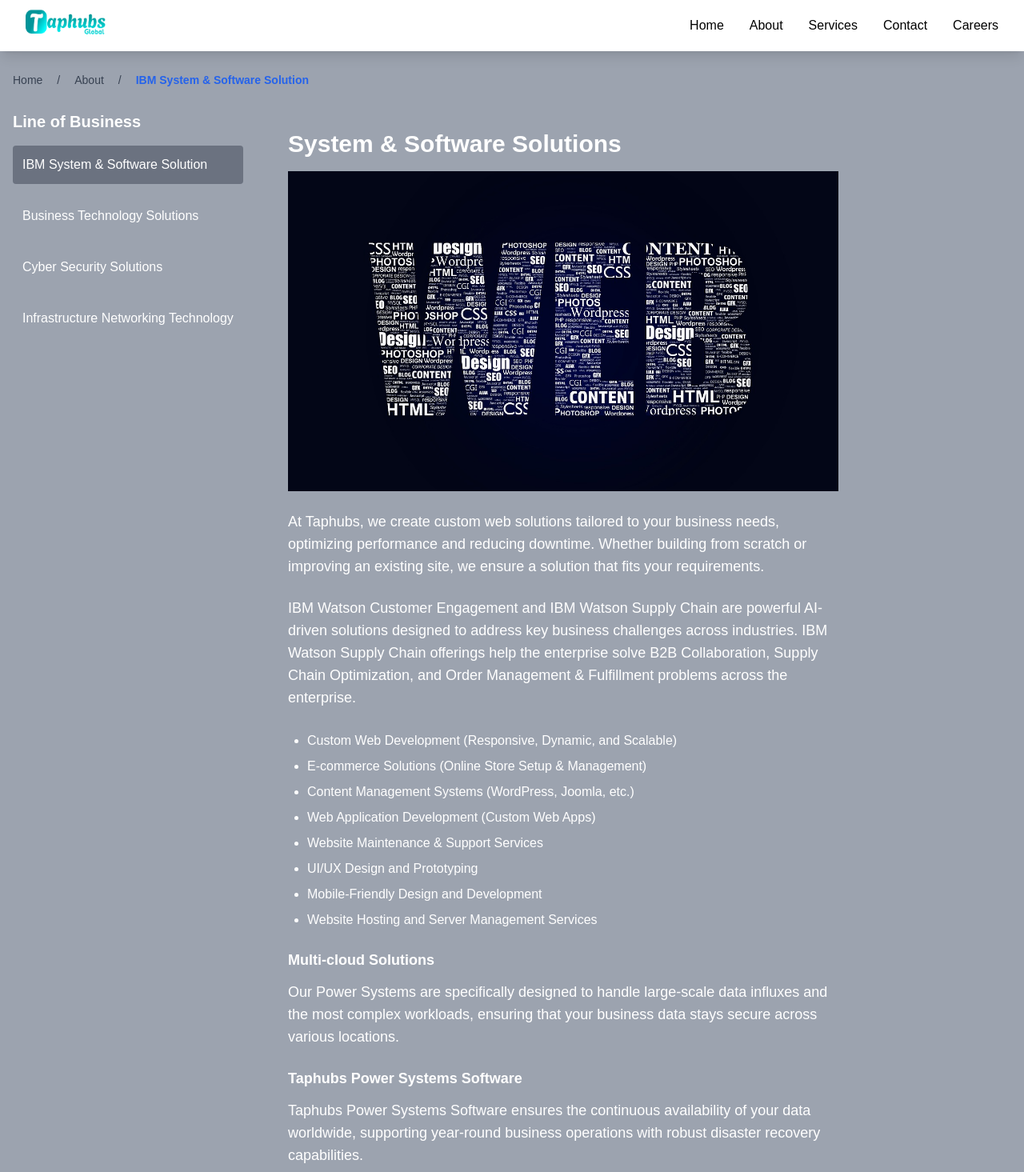
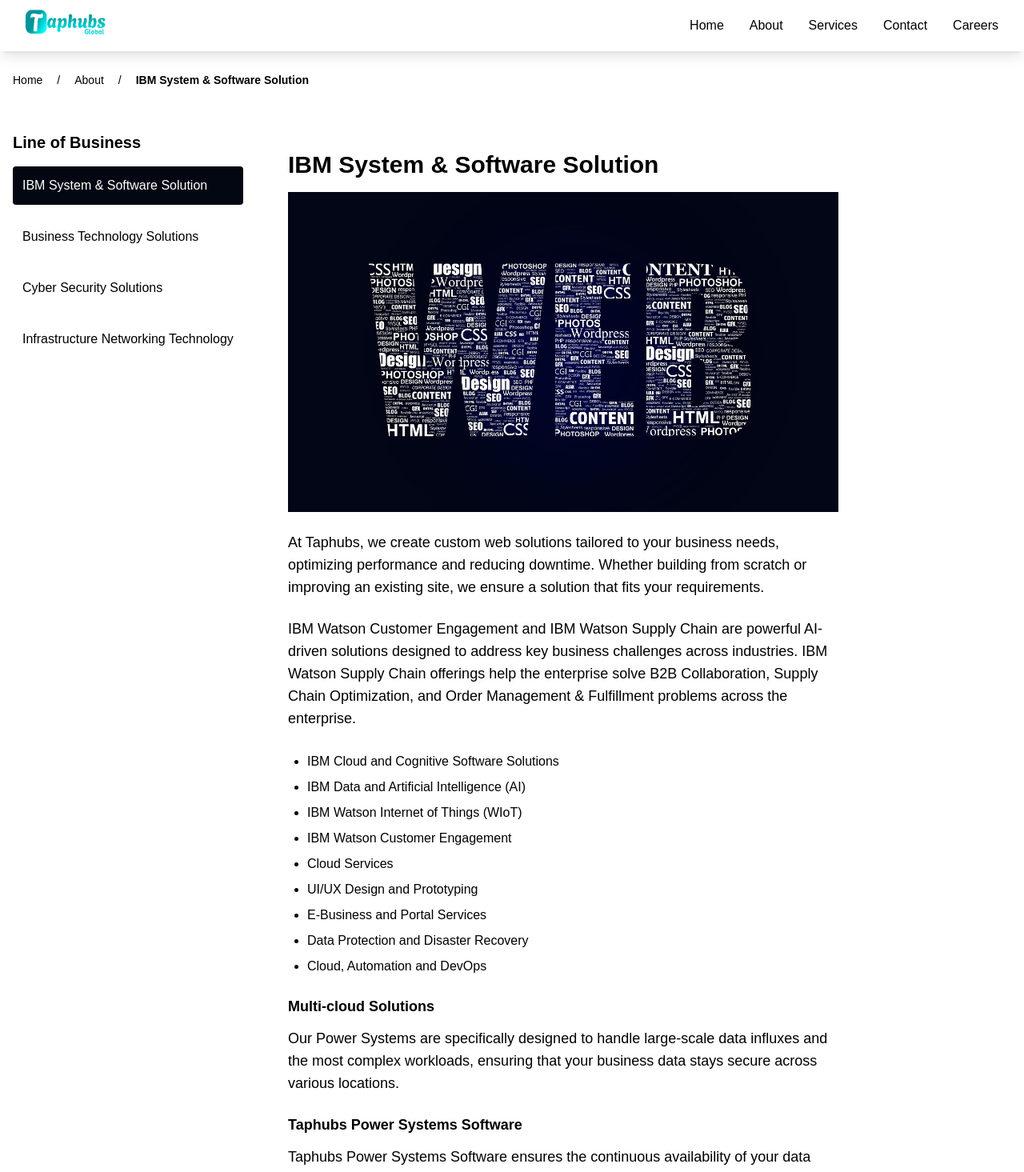
Before and after one commit to Jayaswetha-7/company-site, a React (Vite) app: page /about/lineofbusiness in a window 1280 px wide. Shown: the top 1465 px of the page at 80% size. Built offline with nearby package versions, Linux system fonts and the light colour scheme.

Commit message:
My changes

```diff
--- a/src/components/Pages/BreadcrumbWithCustomSeparator.tsx
+++ b/src/components/Pages/BreadcrumbWithCustomSeparator.tsx
@@ -1,3 +1,4 @@
+import React from "react";
 import {
   Breadcrumb,
   BreadcrumbItem,
@@ -7,35 +8,36 @@ import {
 } from "@/components/ui/breadcrumb";
 import { Link } from "react-router-dom";
 
-const BreadcrumbWithCustomSeparator = () => {
+interface BreadcrumbWithCustomSeparatorProps {
+  currentPage: string;
+}
+
+const BreadcrumbWithCustomSeparator: React.FC<
+  BreadcrumbWithCustomSeparatorProps
+> = ({ currentPage }) => {
   return (
-    <div className=" w-full max-w-screen-xl mt-[7%] ml-8">
+    <div className="w-full max-w-screen-xl mt-[7%] ml-8">
       <Breadcrumb>
-        <BreadcrumbList className="flex items-center space-x-2 text-sm text-gray-700">
-          {/* Home */}
+        <BreadcrumbList className="flex items-center space-x-2 text-sm text-black">
           <BreadcrumbItem>
             <BreadcrumbLink>
-              <Link to={"/home"}>Home</Link>
+              <Link to={"/"}>Home</Link>
             </BreadcrumbLink>
           </BreadcrumbItem>
 
-          {/* Separator */}
           <BreadcrumbSeparator>/</BreadcrumbSeparator>
 
-          {/* Components */}
           <BreadcrumbItem>
             <BreadcrumbLink>
               <Link to={"/about"}>About</Link>
             </BreadcrumbLink>
           </BreadcrumbItem>
 
-          {/* Separator */}
           <BreadcrumbSeparator>/</BreadcrumbSeparator>
 
-          {/* Current Page */}
           <BreadcrumbItem>
-            <BreadcrumbLink className="font-bold text-blue-600">
-              IBM System & Software Solution
+            <BreadcrumbLink className="font-bold text-black">
+              {currentPage}
             </BreadcrumbLink>
           </BreadcrumbItem>
         </BreadcrumbList>
--- a/src/components/Pages/Lineofbusiness.tsx
+++ b/src/components/Pages/Lineofbusiness.tsx
@@ -14,12 +14,14 @@ const Lineofbusiness: React.FC = () => {
   return (
     <>
       <Navbar />
-      <div className="min-h-screen w-full mx-auto flex flex-col items-center bg-gray-400">
-        <BreadcrumbWithCustomSeparator />
+      <div className="min-h-screen w-full mx-auto flex flex-col items-center bg-white">
+        <BreadcrumbWithCustomSeparator
+          currentPage={contentData[selectedContent].title}
+        />
 
-        <div className="flex flex-col container lg:flex-row w-full max-w-screen-xl mt-[1%]">
+        <div className="flex flex-col container lg:flex-row w-full max-w-screen-xl mt-[3%]">
           {/* Left Side Menu */}
-          <div className="w-full lg:w-1/4 p-4 text-white flex flex-col items-center lg:items-start justify-center lg:justify-start mt-10 lg:mt-0">
+          <div className="w-full lg:w-1/4 p-4 text-black flex flex-col items-center lg:items-start justify-center lg:justify-start mt-10 lg:mt-0">
             <h3 className="text-xl font-bold mb-4 text-center lg:text-left">
               Line of Business
             </h3>
@@ -27,10 +29,10 @@ const Lineofbusiness: React.FC = () => {
               {/* Web Development */}
               <div
                 onClick={() => handleSectionClick("services")}
-                className={`cursor-pointer p-3 w-[70%] lg:w-full rounded text-white transition-all duration-300 ease-in-out ${
+                className={`cursor-pointer p-3 w-[70%] lg:w-full rounded text-black transition-all duration-300 ease-in-out ${
                   selectedContent === "services"
-                    ? "bg-gray-500 text-white"
-                    : "hover:bg-gray-500 hover:text-white"
+                    ? "bg-gray-950 text-white"
+                    : "hover:bg-gray-200 hover:text-black"
                 }`}
               >
                 IBM System & Software Solution
@@ -39,10 +41,10 @@ const Lineofbusiness: React.FC = () => {
               {/* Network Solution */}
               <div
                 onClick={() => handleSectionClick("solutions")}
-                className={`cursor-pointer p-3 w-[70%] lg:w-full rounded text-white transition-all duration-300 ease-in-out ${
+                className={`cursor-pointer p-3 w-[70%] lg:w-full rounded text-black transition-all duration-300 ease-in-out ${
                   selectedContent === "solutions"
-                    ? "bg-gray-500 text-white"
-                    : "hover:bg-gray-500 hover:text-white"
+                    ? "bg-gray-950 text-white"
+                    : "hover:bg-gray-200 hover:text-black"
                 }`}
               >
                 Business Technology Solutions
@@ -51,10 +53,10 @@ const Lineofbusiness: React.FC = () => {
               {/* AI Integration */}
               <div
                 onClick={() => handleSectionClick("security")}
-                className={`cursor-pointer p-3 w-[70%] lg:w-full rounded text-white transition-all duration-300 ease-in-out ${
+                className={`cursor-pointer p-3 w-[70%] lg:w-full rounded text-black transition-all duration-300 ease-in-out ${
                   selectedContent === "security"
-                    ? "bg-gray-500 text-white"
-                    : "hover:bg-gray-500 hover:text-white"
+                    ? "bg-gray-950 text-white"
+                    : "hover:bg-gray-200 hover:text-black"
                 }`}
               >
                 Cyber Security Solutions
@@ -63,10 +65,10 @@ const Lineofbusiness: React.FC = () => {
               {/* Cybersecurity */}
               <div
                 onClick={() => handleSectionClick("network")}
-                className={`cursor-pointer p-3 w-[70%] lg:w-full rounded text-white transition-all duration-300 ease-in-out ${
+                className={`cursor-pointer p-3 w-[70%] lg:w-full rounded text-black transition-all duration-300 ease-in-out ${
                   selectedContent === "network"
-                    ? "bg-gray-500 text-white"
-                    : "hover:bg-gray-500 hover:text-white"
+                    ? "bg-gray-950 text-white"
+                    : "hover:bg-gray-200 hover:text-black"
                 }`}
               >
                 Infrastructure Networking Technology
@@ -76,7 +78,7 @@ const Lineofbusiness: React.FC = () => {
 
           {/* Right Side Content */}
           <div className="w-full lg:w-3/5 p-10 overflow-auto h-[50%] mb-10">
-            <h2 className="text-3xl font-bold mb-4 text-white">
+            <h2 className="text-3xl font-bold mb-4 text-black">
               {contentData[selectedContent].title}
             </h2>
 
@@ -90,15 +92,15 @@ const Lineofbusiness: React.FC = () => {
             </div>
 
             {/* Additional Paragraphs */}
-            <p className="mt-6 text-lg mb-5 text-white">
+            <p className="mt-6 text-lg mb-5 text-black">
               {contentData[selectedContent].additionalParagraph}
             </p>
 
-            <p className="mt-6 text-lg mb-5 text-white">
+            <p className="mt-6 text-lg mb-5 text-black">
               {contentData[selectedContent].extraContent}
             </p>
 
-            <ul className="list-disc pl-6 mt-7 text-white">
+            <ul className="list-disc pl-6 mt-7 text-black">
               {contentData[selectedContent].details.map((item, index) => (
                 <li key={index} className="mb-2">
                   {item}
@@ -110,10 +112,10 @@ const Lineofbusiness: React.FC = () => {
             {contentData[selectedContent].additionalHeadings.map(
               (section, index) => (
                 <div key={index}>
-                  <h4 className="mt-6 text-lg mb-3 text-white font-bold">
+                  <h4 className="mt-6 text-lg mb-3 text-black font-bold">
                     {section.heading}
                   </h4>
-                  <p className="mt-1 text-lg mb-3 text-white">
+                  <p className="mt-1 text-lg mb-3 text-black">
                     {section.paragraph}
                   </p>
                 </div>
--- a/src/components/Pages/ServicePage.tsx
+++ b/src/components/Pages/ServicePage.tsx
@@ -1,17 +1,15 @@
 import React, { useState } from "react";
-
-// Import images
+import Navbar from "../Navbar";
+import BreadcrumbWithCustomSeparator from "./BreadcrumbWithCustomSeparator";
 import webDevelopmentImage from "../../assets/web.jpg";
 import networkSolutionImage from "../../assets/network.jpg";
 import aiIntegrationImage from "../../assets/ai.jpg";
 import cybersecurityImage from "../../assets/cyber.jpg";
-import Navbar from "../Navbar";
 
 const contentData = {
   services: {
     title: "Web Development",
-    description:
-      "Founded in 2000, our Web Development division has consistently pushed the boundaries of design and performance, leveraging cutting-edge technologies to create responsive, secure, and visually stunning websites that elevate businesses.",
+    description: "",
     details: [
       "Custom Web Development (Responsive, Dynamic, and Scalable)",
       "E-commerce Solutions (Online Store Setup & Management)",
@@ -22,14 +20,13 @@ const contentData = {
       "Mobile-Friendly Design and Development",
       "Website Hosting and Server Management Services",
     ],
-    image: webDevelopmentImage,
+    image: webDevelopmentImage, // Replace with actual image paths
     additionalParagraph:
       "At Taphubs, we create custom web solutions tailored to your business needs, optimizing performance and reducing downtime. Whether building from scratch or improving an existing site, we ensure a solution that fits your requirements.",
   },
   solutions: {
     title: "Networking & Security",
-    description:
-      "Developed in 1995, the Network Solution and Services Department (NSS) has continued to thrive ahead of the technology curve.",
+    description: "",
     details: [
       "Cloud Services (IaaS, PaaS, SaaS)",
       "Security Solutions",
@@ -40,9 +37,9 @@ const contentData = {
       "Clients, Printers and Kiosk Sales",
       "Retail Store Solution Sales",
     ],
-    image: networkSolutionImage,
+    image: networkSolutionImage, // Replace with actual image paths
     additionalParagraph:
-      "Our promise of network solutions means more than just a typical building of our customers network infrastructure; we are giving them the peace of mind through our guarantee to provide of business continuity, security and data durability.   Remaining constantly connected has become an inevitable fact of our lives and businesses are no different. As businesses around world continue to move and to grow we acknowledge and provide customers with that very ability seamlessly through our integrated solutions.",
+      "Our promise of network solutions means more than just a typical building of our customers network infrastructure; we are giving them the peace of mind through our guarantee to provide of business continuity, security and data durability. Remaining constantly connected has become an inevitable fact of our lives and businesses are no different. As businesses around world continue to move and to grow we acknowledge and provide customers with that very ability seamlessly through our integrated solutions.",
   },
   cloudServices: {
     title: "AI Integration",
@@ -54,8 +51,7 @@ const contentData = {
       "Scalable infrastructure for AI solutions",
       "Business continuity with AI-driven cloud systems",
     ],
-
-    image: aiIntegrationImage,
+    image: aiIntegrationImage, // Replace with actual image paths
     additionalParagraph:
       "Our AI integration services help businesses leverage cutting-edge technologies to improve processes and decision-making. By seamlessly integrating AI with cloud platforms (IaaS, PaaS, SaaS), we provide scalable infrastructure that supports growth and ensures business continuity. From automation to data insights, our solutions are designed to drive efficiency and foster innovation.",
   },
@@ -71,8 +67,7 @@ const contentData = {
       "Proactive monitoring and threat response",
       "Compliance with industry standards and regulations",
     ],
-
-    image: cybersecurityImage,
+    image: cybersecurityImage, // Replace with actual image paths
     additionalParagraph:
       "We offer comprehensive cybersecurity services to safeguard your business from evolving threats. Our solutions include system protection, cross-platform security, and proactive threat monitoring. With custom integrations and performance optimization, we ensure your business stays secure, compliant, and resilient against digital risks. Trust us to provide the expertise needed to protect your sensitive data and ensure business continuity.",
   },
@@ -89,70 +84,43 @@ const ServicePage: React.FC = () => {
   return (
     <>
       <Navbar />
-      <div className="min-h-screen w-full  mx-auto flex justify-center items-center gap-10  bg-gray-950/90">
-        <div className="flex flex-col container lg:flex-row w-full max-w-screen-xl mt-[7%]">
+
+      <div className="min-h-screen w-full mx-auto flex flex-col items-center bg-white">
+        <BreadcrumbWithCustomSeparator
+          currentPage={contentData[selectedContent].title} // Pass the current page title
+        />
+        <div className="flex flex-col container lg:flex-row w-full max-w-screen-xl mt-[3%]">
           {/* Left Side Menu */}
-          <div className="w-full lg:w-1/4 p-4 text-white flex flex-col items-center lg:items-start justify-center lg:justify-start mt-10 lg:mt-0">
+          <div className="w-full lg:w-1/4 p-4 text-black flex flex-col items-center lg:items-start justify-center lg:justify-start mt-10 lg:mt-0">
             <h3 className="text-xl font-bold mb-4 text-center lg:text-left">
               Services
             </h3>
             <div className="space-y-4 w-full flex flex-col items-center lg:items-start">
-              {/* Web Development */}
-              <div
-                onClick={() => handleSectionClick("services")}
-                className={`cursor-pointer p-3 w-[70%] lg:w-full rounded text-white transition-all duration-300 ease-in-out ${
-                  selectedContent === "services"
-                    ? "bg-gray-500 text-white"
-                    : "hover:bg-gray-500 hover:text-white"
-                }`}
-              >
-                Web Development
-              </div>
-
-              {/* Network Solution */}
-              <div
-                onClick={() => handleSectionClick("solutions")}
-                className={`cursor-pointer p-3 w-[70%] lg:w-full rounded transition-all duration-300 ease-in-out ${
-                  selectedContent === "solutions"
-                    ? "bg-gray-500 text-white"
-                    : "hover:bg-gray-500 hover:text-white"
-                }`}
-              >
-                Network Solution
-              </div>
-
-              {/* AI Integration */}
-              <div
-                onClick={() => handleSectionClick("cloudServices")}
-                className={`cursor-pointer p-3 w-[70%] lg:w-full rounded transition-all duration-300 ease-in-out ${
-                  selectedContent === "cloudServices"
-                    ? "bg-gray-500 text-white"
-                    : "hover:bg-gray-500 hover:text-white"
-                }`}
-              >
-                AI Integration
-              </div>
-
-              {/* Cybersecurity */}
-              <div
-                onClick={() => handleSectionClick("integration")}
-                className={`cursor-pointer p-3 w-[70%] lg:w-full rounded transition-all duration-300 ease-in-out ${
-                  selectedContent === "integration"
-                    ? "bg-gray-500 text-white"
-                    : "hover:bg-gray-500 hover:text-white"
-                }`}
-              >
-                Cybersecurity
-              </div>
+              {/* Loop through the sections and create clickable elements */}
+              {Object.keys(contentData).map((key) => (
+                <div
+                  key={key}
+                  onClick={() =>
+                    handleSectionClick(key as keyof typeof contentData)
+                  }
+                  className={`cursor-pointer p-3 w-[70%] lg:w-full rounded text-black transition-all duration-300 ease-in-out ${
+                    selectedContent === key
+                      ? "bg-gray-950 text-white"
+                      : "hover:bg-gray-800 hover:text-white"
+                  }`}
+                >
+                  {contentData[key as keyof typeof contentData].title}
+                </div>
+              ))}
             </div>
           </div>
 
           {/* Right Side Content */}
-          <div className="w-full lg:w-3/5 p-10  overflow-auto h-[50%] mb-10">
-            <h2 className="text-3xl font-bold mb-4 text-white">
+          <div className="w-full lg:w-3/5 p-10 overflow-auto h-[50%] mb-10">
+            <h2 className="text-3xl font-bold mb-4 text-black">
               {contentData[selectedContent].title}
             </h2>
-            <p className="text-lg mb-6 text-white">
+            <p className="text-lg mb-6 text-black">
               {contentData[selectedContent].description}
             </p>
 
@@ -165,7 +133,7 @@ const ServicePage: React.FC = () => {
               />
             </div>
 
-            <ul className="list-disc pl-6 mt-7 text-white">
+            <ul className="list-disc pl-6 mt-7 text-black">
               {contentData[selectedContent].details.map((item, index) => (
                 <li key={index} className="mb-2">
                   {item}
@@ -174,7 +142,7 @@ const ServicePage: React.FC = () => {
             </ul>
 
             {/* Additional Paragraph */}
-            <p className="mt-6 text-lg mb-5 text-white">
+            <p className="mt-6 text-lg mb-5 text-black">
               {contentData[selectedContent].additionalParagraph}
             </p>
           </div>
--- a/src/components/Pages/contentData.ts
+++ b/src/components/Pages/contentData.ts
@@ -27,16 +27,17 @@ interface Heading {
 
 export const contentData: Record<string, ContentData> = {
   services: {
-    title: "System & Software Solutions",
+    title: "IBM System & Software Solution",
     details: [
-      "Custom Web Development (Responsive, Dynamic, and Scalable)",
-      "E-commerce Solutions (Online Store Setup & Management)",
-      "Content Management Systems (WordPress, Joomla, etc.)",
-      "Web Application Development (Custom Web Apps)",
-      "Website Maintenance & Support Services",
+      "IBM Cloud and Cognitive Software Solutions",
+      "IBM Data and Artificial Intelligence (AI)",
+      "IBM Watson Internet of Things (WIoT)",
+      "IBM Watson Customer Engagement",
+      "Cloud Services",
       "UI/UX Design and Prototyping",
-      "Mobile-Friendly Design and Development",
-      "Website Hosting and Server Management Services",
+      "E-Business and Portal Services",
+      "Data Protection and Disaster Recovery",
+      "Cloud, Automation and DevOps",
     ],
     image: webDevelopmentImage,
     additionalParagraph:
@@ -302,23 +303,7 @@ export const contentData: Record<string, ContentData> = {
       "With IBM Blockchain, Taphubs helps businesses unlock the full potential of blockchain technology, delivering secure, scalable, and trusted solutions for a wide range of business needs.",
   },
 
-  {
-    heading: "Cloud Services with Taphubs",
-    paragraph:
-      "Taphubs provides expert guidance and managed services to help businesses transition to the cloud, offering customized solutions that add value to your business.",
-  },
 
-  {
-    heading: "E-Business and Portal Services",
-    paragraph:
-      "We offer end-to-end services for application architecture, performance tuning, and portal development. Our team has delivered award-winning portals for clients such as the Shoura Council and Saudi e-Gov.",
-  },
-
-  {
-    heading: "Taphubs Chatbot Solutions",
-    paragraph:
-      "Enhance your customer experience with Taphubs' AI-powered chatbot solutions, built on IBM’s Watson Assistant. These bots streamline communication, improve efficiency, and reduce operational costs.",
-  },
 ],
 
   },
```
Also changed, not shown: src/components/Pages/ContactPage.tsx (+11 -13 lines).
